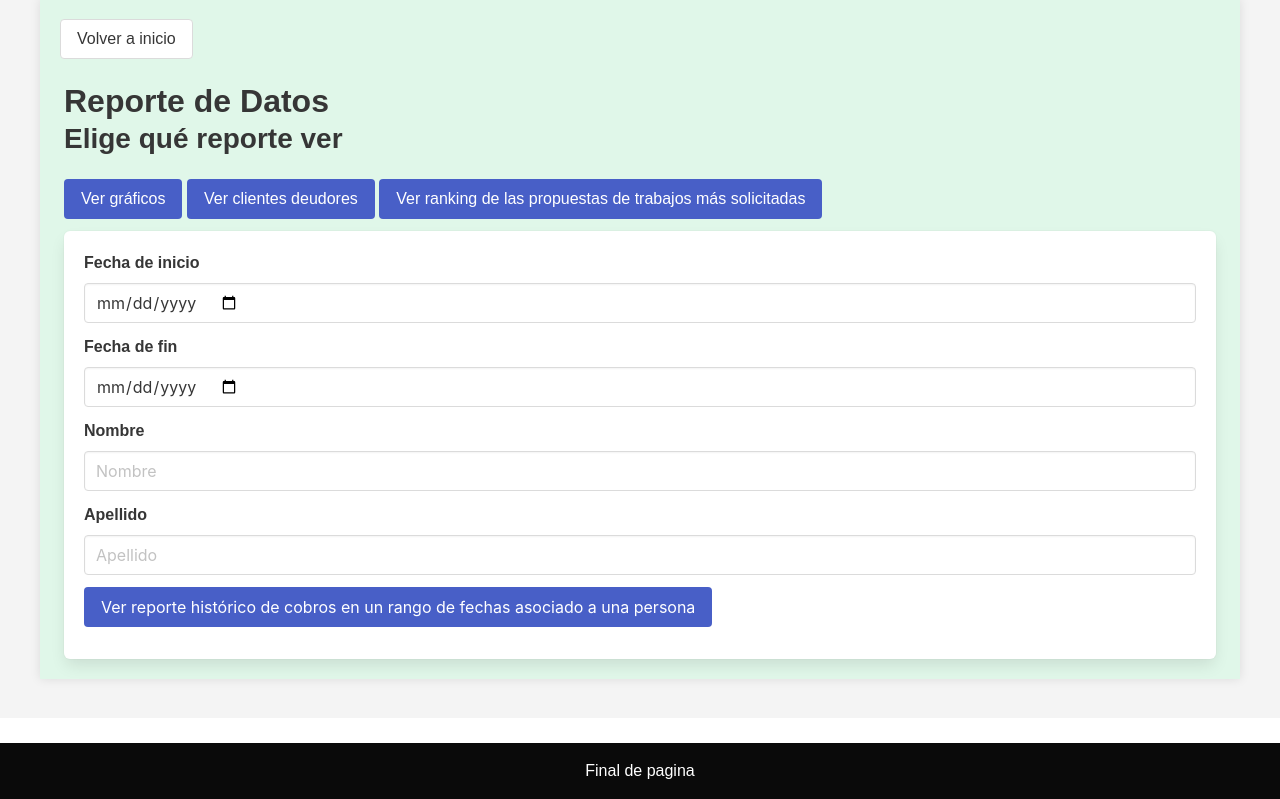
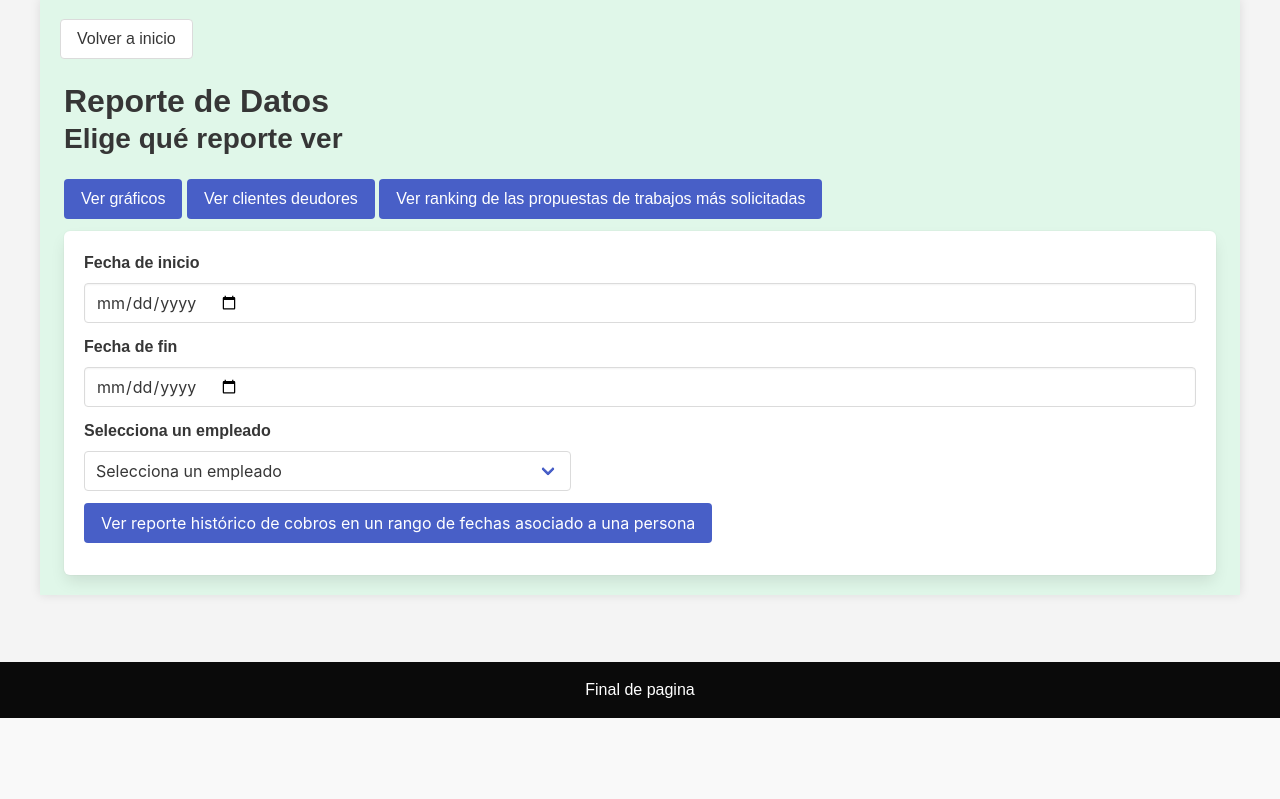
Before and after one commit to luichinni/CEDICA-Proyecto-De-Software-2024, a Flask app: template admin/src/web/templates/reports/reports.html in a window 1280 px wide. Shown: the part 82-881 px from the top of the page. After the commit the page ends 800 px from the top, so only its background shows below. Run offline with Flask 3, Linux system fonts and the light colour scheme; the template is opened without the code that fills it: most values are stand-ins (such as "Sample title", 1, 10 or a date in 2020); parts of the project's set-up code (start-up, migrations or seed data) failed here and were passed over.

Commit message:
Reportes - select para empleado

```diff
--- a/admin/src/web/templates/reports/reports.html
+++ b/admin/src/web/templates/reports/reports.html
@@ -34,18 +34,21 @@
     </div>
 
     <div class="field">
-      <label class="label">Nombre</label>
+      <label class="label">Selecciona un empleado</label>
       <div class="control">
-        <input class="input" type="text" name="nombre" placeholder="Nombre" required>
+        <div class="select">
+          <select name="employee" required>
+            <option value="" disabled selected>Selecciona un empleado</option>
+            {% for employee in employees %}
+              <option value="{{ employee['id'] }}">
+                {{ employee['email'] }} - {{ employee['nombre'] }} {{ employee['apellido'] }}
+              </option>
+            {% endfor %}
+          </select>
+        </div>
       </div>
     </div>
 
-    <div class="field">
-      <label class="label">Apellido</label>
-      <div class="control">
-        <input class="input" type="text" name="apellido" placeholder="Apellido" required>
-      </div>
-    </div>
 
     <div class="control">
       <button type="submit" class="button is-link mb-3">Ver reporte histórico de cobros en un rango de fechas asociado a una persona</button>
```
Also changed, not shown: admin/src/web/controllers/reports_controller.py (+10 -3 lines).
